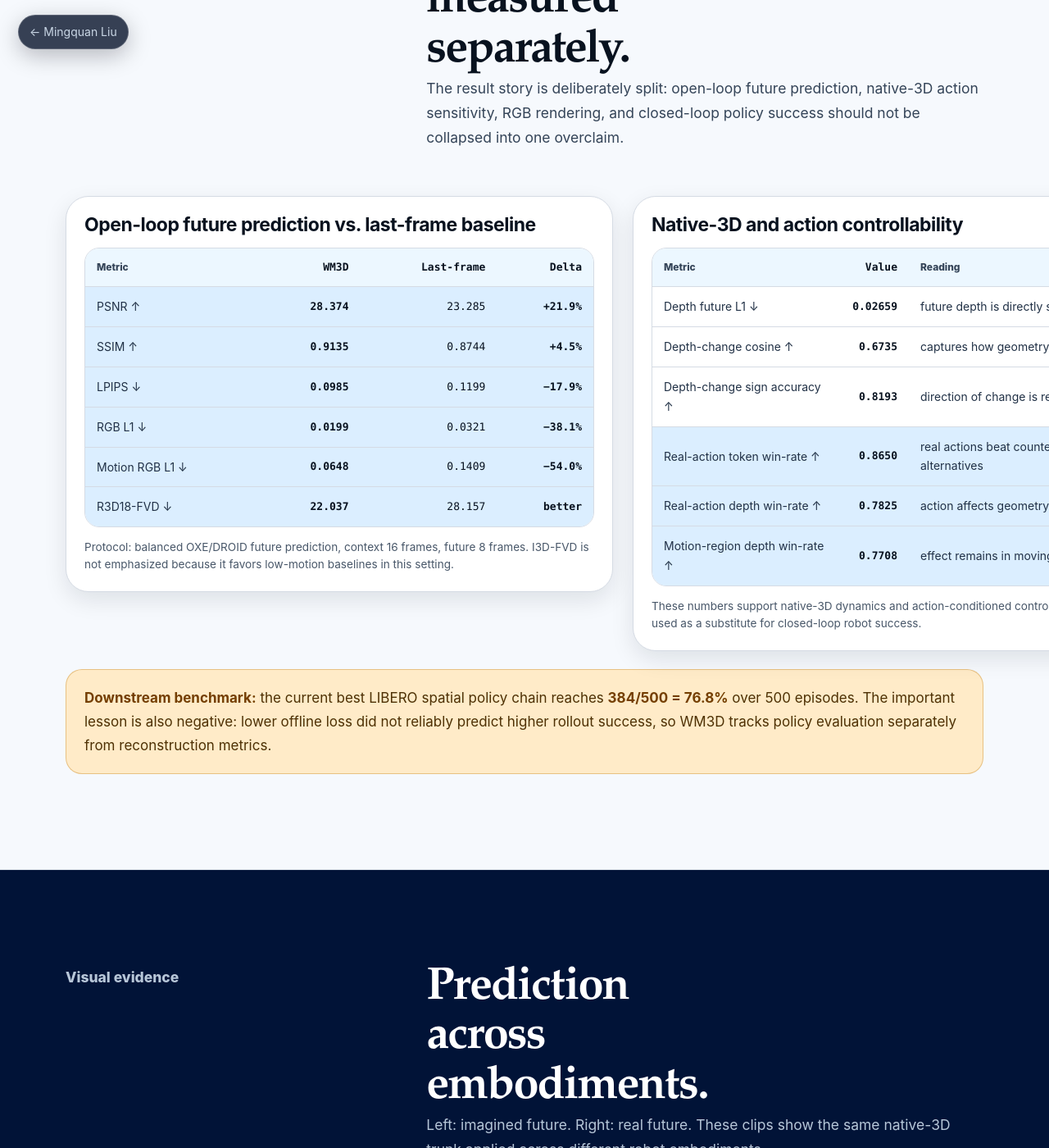
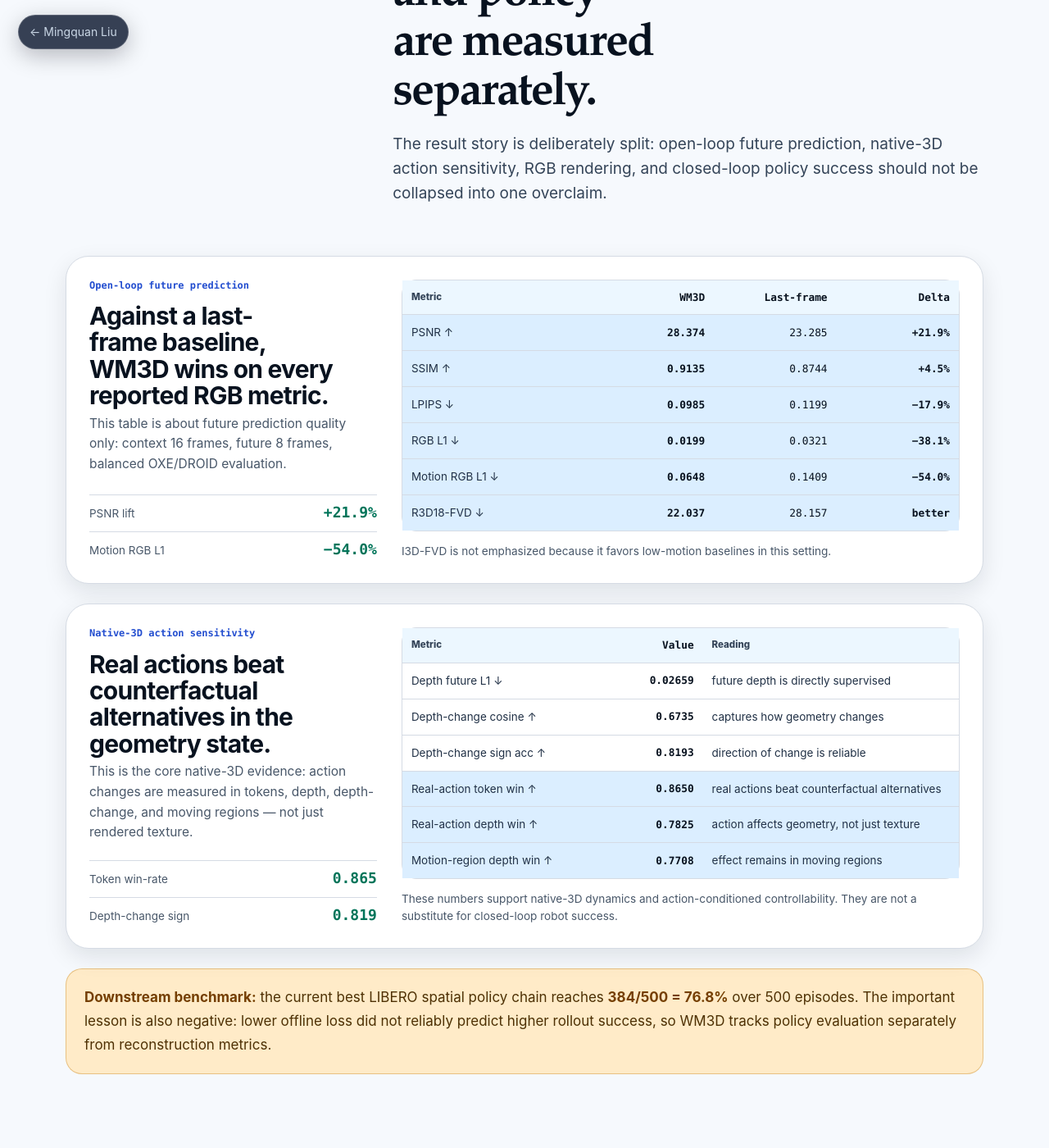
Before and after one commit to wxqnl/wxqnl.github.io, a Jekyll site: the page wm3d/index.html, which Jekyll copies as it is, in a window 1280 px wide and 1400 px high, scrolled down 5670 px. Shown: the whole window at 82% size. Built offline with Jekyll 4.4.1, drawn with Linux system fonts in a browser that asks for light colours.

Commit message:
wm3d: refine typography and result tables

```diff
--- a/wm3d/index.html
+++ b/wm3d/index.html
@@ -53,8 +53,8 @@
   img{max-width:100%;height:auto}
   .wrap{width:min(1120px,calc(100% - 44px));margin:0 auto}
   .measure{max-width:74ch}
-  .skip{position:absolute;left:-999px;top:10px;background:var(--surface);color:var(--ink);padding:10px 14px;border:1px solid var(--line);border-radius:999px;z-index:calc(var(--z-sticky) + 1)}
-  .skip:focus{left:16px}
+  .skip{position:absolute;left:16px;top:10px;transform:translateY(-180%);background:var(--surface);color:var(--ink);padding:10px 14px;border:1px solid var(--line);border-radius:999px;z-index:calc(var(--z-sticky) + 1);transition:transform .18s var(--ease-out)}
+  .skip:focus{transform:none}
   .backlink{position:fixed;top:18px;left:22px;z-index:var(--z-sticky);font-size:14px;color:oklch(87% 0.025 250);background:oklch(16% 0.055 260 / .78);border:1px solid oklch(100% 0 0 / .18);border-radius:999px;padding:8px 13px;backdrop-filter:blur(10px);box-shadow:0 8px 28px oklch(10% 0.04 260 / .26)}
   .backlink:hover{color:white;text-decoration:none}
 
@@ -93,10 +93,11 @@
   main{background:var(--bg)}
   section{padding:clamp(72px,9vw,118px) 0;border-top:1px solid var(--line)}
   section:first-child{border-top:0}
-  .section-head{display:grid;grid-template-columns:.36fr minmax(0,.64fr);gap:clamp(24px,5vw,58px);align-items:start;margin-bottom:clamp(30px,5vw,56px)}
-  .section-tag{font-weight:780;color:var(--blue);font-size:15px;line-height:1.3;margin-top:.35rem}
-  .section-head h2{font-family:var(--serif);font-size:clamp(32px,4.8vw,56px);letter-spacing:-.035em;max-width:13ch}
-  .section-head p{font-size:17.5px;color:var(--muted-strong);max-width:69ch}
+  .section-head{display:grid;grid-template-columns:minmax(170px,.32fr) minmax(0,.68fr);gap:clamp(24px,5vw,60px);align-items:start;margin-bottom:clamp(34px,5vw,60px)}
+  .section-tag{display:flex;align-items:center;gap:10px;font-family:var(--mono);font-weight:760;color:var(--blue);font-size:13px;line-height:1.35;letter-spacing:0;margin-top:.48rem}
+  .section-tag::before{content:"";width:9px;height:9px;border-radius:999px;background:var(--cyan);box-shadow:inset 0 0 0 2px oklch(100% 0 0 / .9)}
+  .section-head h2{font-family:var(--serif);font-size:clamp(32px,4.8vw,56px);letter-spacing:-.035em;max-width:14.6ch;margin-bottom:16px}
+  .section-head p{font-size:clamp(16.5px,1.55vw,19px);line-height:1.58;color:var(--muted-strong);max-width:66ch}
 
   .fault-lines{display:grid;grid-template-columns:1fr;gap:12px;max-width:960px;margin-left:auto}
   .fault{display:grid;grid-template-columns:210px 1fr;gap:24px;align-items:start;padding:22px 0;border-top:1px solid var(--line)}
@@ -140,19 +141,31 @@
   .scale-item strong{font-family:var(--serif);font-size:clamp(31px,4vw,46px);line-height:1;color:var(--ink);letter-spacing:-.04em}
   .scale-item span{font-size:13.5px;line-height:1.45;color:var(--muted);margin-top:16px}
 
-  .result-grid{display:grid;grid-template-columns:1fr 1fr;gap:24px;align-items:start}
-  .result-card{border:1px solid var(--line);border-radius:var(--radius-xl);background:var(--surface);padding:22px;box-shadow:var(--shadow-tight)}
-  .result-card h3{font-size:23px;margin-bottom:16px;letter-spacing:-.022em}
-  .table-wrap{overflow:auto;border:1px solid var(--line);border-radius:18px;background:var(--surface)}
-  table{width:100%;border-collapse:collapse;min-width:620px;font-size:14px}
-  th,td{padding:12px 14px;border-bottom:1px solid var(--line);text-align:left;vertical-align:middle}
-  th{font-size:12px;color:var(--muted-strong);font-weight:780;background:var(--surface-cool)}
+  .result-grid{display:grid;grid-template-columns:1fr;gap:24px;align-items:start}
+  .result-card{border:1px solid var(--line);border-radius:var(--radius-xl);background:var(--surface);padding:clamp(18px,2.4vw,28px);box-shadow:var(--shadow-tight)}
+  .result-card h3{font-size:clamp(22px,2.4vw,30px);margin-bottom:6px;letter-spacing:-.026em;max-width:28ch}
+  .result-deck{display:grid;grid-template-columns:minmax(220px,.34fr) minmax(0,.66fr);gap:clamp(18px,3vw,30px);align-items:start}
+  .result-copy{display:flex;flex-direction:column;min-height:100%;justify-content:space-between;gap:18px}
+  .result-kicker{font-family:var(--mono);font-size:12px;line-height:1.3;color:var(--blue);font-weight:760;margin-bottom:13px}
+  .result-summary{font-size:15.5px;line-height:1.6;color:var(--muted);max-width:46ch}
+  .result-proof{display:grid;gap:10px;margin-top:2px}
+  .proof-line{display:flex;align-items:baseline;justify-content:space-between;gap:16px;border-top:1px solid var(--line);padding-top:11px;color:var(--muted);font-size:13.5px}
+  .proof-line strong{font-family:var(--mono);font-size:18px;line-height:1;color:var(--teal);font-weight:850;white-space:nowrap}
+  .table-wrap{overflow:visible;border:1px solid var(--line);border-radius:18px;background:var(--surface)}
+  table{width:100%;border-collapse:collapse;table-layout:fixed;font-size:13.5px}
+  th,td{padding:10px 11px;border-bottom:1px solid var(--line);text-align:left;vertical-align:middle;overflow-wrap:anywhere}
+  th{font-size:11.5px;color:var(--muted-strong);font-weight:780;background:var(--surface-cool)}
   tr:last-child td{border-bottom:0}
-  td.metric,th.metric{text-align:right;font-variant-numeric:tabular-nums;font-family:var(--mono);font-size:13px;color:var(--ink)}
+  td.metric,th.metric{text-align:right;font-variant-numeric:tabular-nums;font-family:var(--mono);font-size:12.8px;color:var(--ink);white-space:nowrap;overflow-wrap:normal}
+  .results-prediction th:first-child,.results-prediction td:first-child{width:34%}
+  .results-prediction th:not(:first-child),.results-prediction td:not(:first-child){width:22%}
+  .results-action th:first-child,.results-action td:first-child{width:36%}
+  .results-action th:nth-child(2),.results-action td:nth-child(2){width:18%}
+  .results-action th:nth-child(3),.results-action td:nth-child(3){width:46%}
   .win{color:var(--teal);font-weight:850}
   .wm-row{background:oklch(94% 0.03 245)}
   .note{font-size:13.6px;color:var(--muted);line-height:1.55;margin-top:14px}
-  .benchmark-note{margin-top:22px;border:1px solid oklch(62% 0.15 72 / .35);border-radius:var(--radius-lg);background:var(--amber-wash);padding:20px 22px;color:oklch(34% 0.07 72)}
+  .benchmark-note{margin-top:24px;border:1px solid oklch(62% 0.15 72 / .35);border-radius:var(--radius-lg);background:var(--amber-wash);padding:20px 22px;color:oklch(34% 0.07 72)}
   .benchmark-note b{color:oklch(42% 0.12 72)}
 
   .media-section{background:var(--deep);color:oklch(89% 0.025 255)}
@@ -185,15 +198,18 @@
   @keyframes settle{from{opacity:.96;transform:translate3d(0,10px,0) scale(.992);filter:blur(1px)}to{opacity:1;transform:none;filter:none}}
   @media (prefers-reduced-motion: reduce){html{scroll-behavior:auto}*,*::before,*::after{animation-duration:.001ms!important;animation-iteration-count:1!important;transition-duration:.001ms!important}}
   @media(max-width:980px){
-    .hero-inner,.section-head,.architecture-grid,.result-grid,.status-grid{grid-template-columns:1fr}
+    .hero-inner,.section-head,.architecture-grid,.status-grid{grid-template-columns:1fr}
     .hero-inner{padding-top:92px}.hero-copy{max-width:100%}h1{max-width:13ch}
+    .section-tag{margin-top:0}.section-head h2{max-width:18ch}
     .evidence-ledger,.scale-strip{grid-template-columns:repeat(2,1fr)}.evidence-item:nth-child(2){border-right:0}.evidence-item:nth-child(-n+2){border-bottom:1px solid oklch(100% 0 0 / .12)}
     .model-landscape{grid-template-columns:1fr}.fault{grid-template-columns:1fr;gap:8px}.research-question{grid-template-columns:1fr}.route-step{grid-template-columns:1fr;gap:8px}
+    .result-deck{grid-template-columns:1fr}.result-copy{min-height:auto}.result-proof{grid-template-columns:1fr 1fr}
   }
   @media(max-width:700px){
     body{font-size:16px}.wrap{width:min(100% - 32px,1120px)}.backlink{position:absolute;left:16px;top:14px}
     .hero-inner{padding-top:82px}.hero-actions{gap:9px}.button{width:100%}.hero-caption{grid-template-columns:1fr}.evidence-ledger,.scale-strip,.gallery{grid-template-columns:1fr}.evidence-item{border-right:0!important}.evidence-item:not(:last-child){border-bottom:1px solid oklch(100% 0 0 / .12)}
     .section-head h2{max-width:100%;font-size:clamp(31px,10vw,44px)}.section-head p{font-size:16px}.capability{display:grid}.legend-row{font-size:10.5px}.media-figure figcaption{display:grid}.status-panel,.result-card{padding:20px}
+    .result-proof{grid-template-columns:1fr}.proof-line strong{font-size:16px}table{font-size:12.5px}th,td{padding:9px 8px}td.metric,th.metric{font-size:11.8px}.results-action th:first-child,.results-action td:first-child{width:38%}.results-action th:nth-child(2),.results-action td:nth-child(2){width:20%}.results-action th:nth-child(3),.results-action td:nth-child(3){width:42%}
   }
 </style>
 </head>
@@ -333,9 +349,21 @@
       </div>
       <div class="result-grid">
         <article class="result-card">
-          <h3>Open-loop future prediction vs. last-frame baseline</h3>
+          <div class="result-deck">
+            <div class="result-copy">
+              <div>
+                <p class="result-kicker">Open-loop future prediction</p>
+                <h3>Against a last-frame baseline, WM3D wins on every reported RGB metric.</h3>
+                <p class="result-summary">This table is about future prediction quality only: context 16 frames, future 8 frames, balanced OXE/DROID evaluation.</p>
+              </div>
+              <div class="result-proof" aria-label="Open-loop result highlights">
+                <div class="proof-line"><span>PSNR lift</span><strong>+21.9%</strong></div>
+                <div class="proof-line"><span>Motion RGB L1</span><strong>−54.0%</strong></div>
+              </div>
+            </div>
+            <div>
               <div class="table-wrap">
-            <table>
+                <table class="results-prediction">
                   <thead><tr><th>Metric</th><th class="metric">WM3D</th><th class="metric">Last-frame</th><th class="metric">Delta</th></tr></thead>
                   <tbody>
                     <tr class="wm-row"><td>PSNR ↑</td><td class="metric win">28.374</td><td class="metric">23.285</td><td class="metric win">+21.9%</td></tr>
@@ -347,24 +375,40 @@
                   </tbody>
                 </table>
               </div>
-          <p class="note">Protocol: balanced OXE/DROID future prediction, context 16 frames, future 8 frames. I3D-FVD is not emphasized because it favors low-motion baselines in this setting.</p>
+              <p class="note">I3D-FVD is not emphasized because it favors low-motion baselines in this setting.</p>
+            </div>
+          </div>
         </article>
         <article class="result-card">
-          <h3>Native-3D and action controllability</h3>
+          <div class="result-deck">
+            <div class="result-copy">
+              <div>
+                <p class="result-kicker">Native-3D action sensitivity</p>
+                <h3>Real actions beat counterfactual alternatives in the geometry state.</h3>
+                <p class="result-summary">This is the core native-3D evidence: action changes are measured in tokens, depth, depth-change, and moving regions — not just rendered texture.</p>
+              </div>
+              <div class="result-proof" aria-label="Native-3D action result highlights">
+                <div class="proof-line"><span>Token win-rate</span><strong>0.865</strong></div>
+                <div class="proof-line"><span>Depth-change sign</span><strong>0.819</strong></div>
+              </div>
+            </div>
+            <div>
               <div class="table-wrap">
-            <table>
+                <table class="results-action">
                   <thead><tr><th>Metric</th><th class="metric">Value</th><th>Reading</th></tr></thead>
                   <tbody>
                     <tr><td>Depth future L1 ↓</td><td class="metric win">0.02659</td><td>future depth is directly supervised</td></tr>
                     <tr><td>Depth-change cosine ↑</td><td class="metric win">0.6735</td><td>captures how geometry changes</td></tr>
-                <tr><td>Depth-change sign accuracy ↑</td><td class="metric win">0.8193</td><td>direction of change is reliable</td></tr>
-                <tr class="wm-row"><td>Real-action token win-rate ↑</td><td class="metric win">0.8650</td><td>real actions beat counterfactual alternatives</td></tr>
-                <tr class="wm-row"><td>Real-action depth win-rate ↑</td><td class="metric win">0.7825</td><td>action affects geometry, not just texture</td></tr>
-                <tr class="wm-row"><td>Motion-region depth win-rate ↑</td><td class="metric win">0.7708</td><td>effect remains in moving regions</td></tr>
+                    <tr><td>Depth-change sign acc ↑</td><td class="metric win">0.8193</td><td>direction of change is reliable</td></tr>
+                    <tr class="wm-row"><td>Real-action token win ↑</td><td class="metric win">0.8650</td><td>real actions beat counterfactual alternatives</td></tr>
+                    <tr class="wm-row"><td>Real-action depth win ↑</td><td class="metric win">0.7825</td><td>action affects geometry, not just texture</td></tr>
+                    <tr class="wm-row"><td>Motion-region depth win ↑</td><td class="metric win">0.7708</td><td>effect remains in moving regions</td></tr>
                   </tbody>
                 </table>
               </div>
-          <p class="note">These numbers support native-3D dynamics and action-conditioned controllability. They are not used as a substitute for closed-loop robot success.</p>
+              <p class="note">These numbers support native-3D dynamics and action-conditioned controllability. They are not a substitute for closed-loop robot success.</p>
+            </div>
+          </div>
         </article>
       </div>
       <p class="benchmark-note"><b>Downstream benchmark:</b> the current best LIBERO spatial policy chain reaches <b>384/500 = 76.8%</b> over 500 episodes. The important lesson is also negative: lower offline loss did not reliably predict higher rollout success, so WM3D tracks policy evaluation separately from reconstruction metrics.</p>
```
Lines whose indentation alone changed are shown as unchanged.
